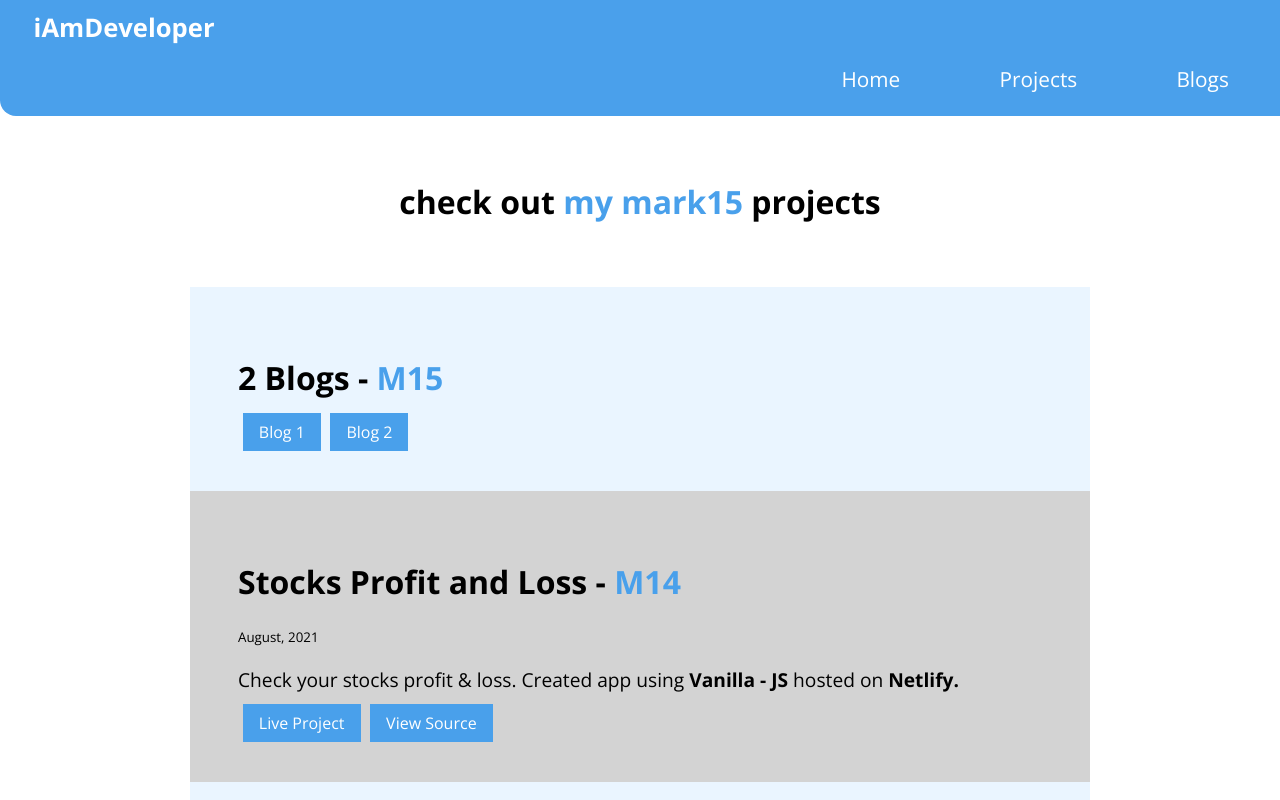
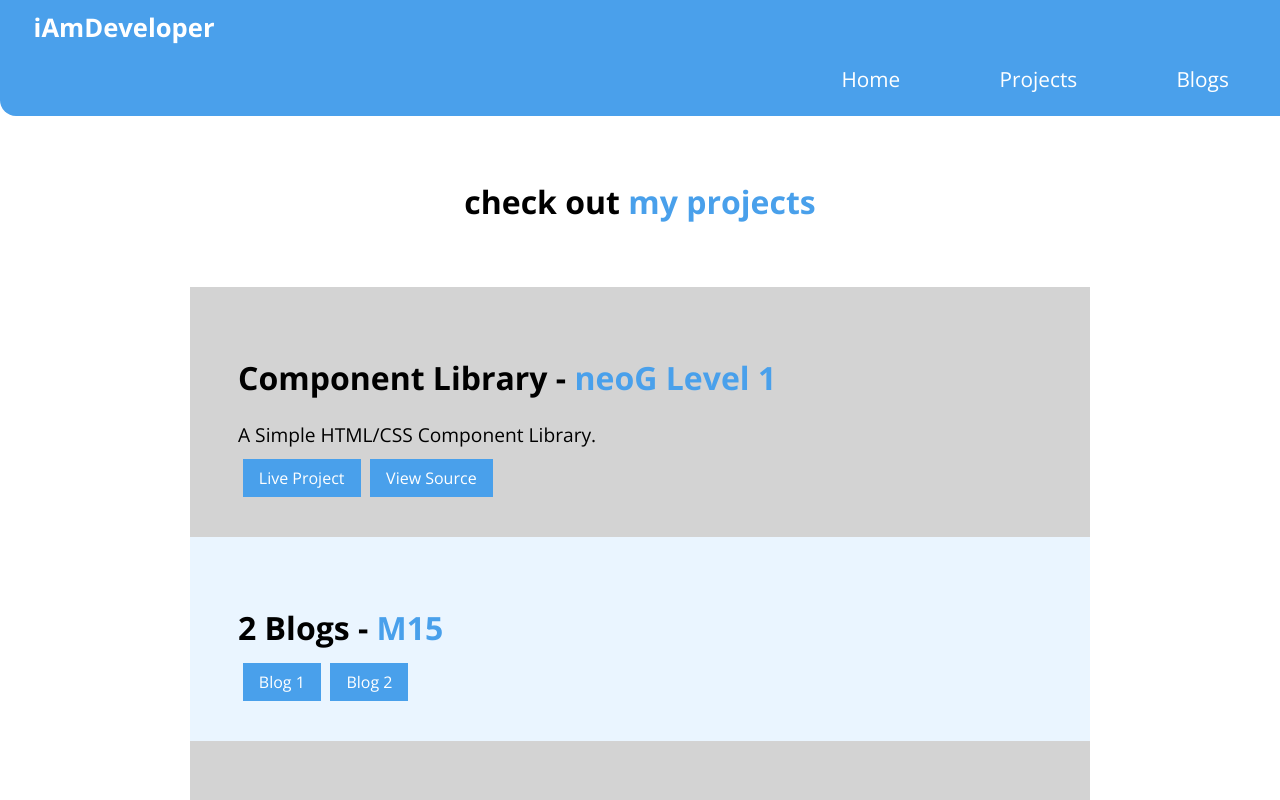
Before and after one commit to way2nizam/nizam-portfolio, a React (Create React App) app: page /mark15 in a window 1280 px wide. Shown: the top 800 px of the page. Built offline with nearby package versions, Linux system fonts and the light colour scheme.

Commit message:
level one first project added

```diff
--- a/src/components/footer.css
+++ b/src/components/footer.css
@@ -1,6 +1,5 @@
-
 .footer {
-    background-color:var(--primary-color);
+  background-color: var(--primary-color);
   padding: 2.5rem;
   text-align: center;
   border-top-right-radius: 1rem;
@@ -17,7 +16,7 @@
   font-size: 1.5rem;
 }
 
-  .footer-list-non-bullet li{
+.footer-list-non-bullet li {
   display: inline;
   padding: 1rem;
 }
--- a/src/components/header.css
+++ b/src/components/header.css
@@ -1,8 +1,7 @@
 .navbar {
   background-color: var(--primary-color);
-    padding: .1rem;
+  padding: 0.1rem;
   border-bottom-left-radius: 1rem;
-
 }
 
 .navbar ul {
@@ -12,14 +11,13 @@
 .nav-brand {
   display: inline-block;
   margin-left: 2rem;
-    padding-top: .5rem;
+  padding-top: 0.5rem;
   font-size: 1.6rem;
   font-weight: bold;
 }
 
 .nav-brand a {
   color: var(--white-color);
-
 }
 
 .navbar-list-non-bullet {
@@ -30,7 +28,7 @@
 .navbar-list-non-bullet li {
   display: inline;
   padding: 0 3rem;
-    margin: .1rem;
+  margin: 0.1rem;
 }
 
 .navbar-list-non-bullet .link {
--- a/src/components/home.css
+++ b/src/components/home.css
@@ -22,7 +22,7 @@ p {
 
 .hero img {
   display: block;
-    margin:auto;
+  margin: auto;
   width: 30%;
 }
 
@@ -37,7 +37,7 @@ p {
 
 .skill-sets li {
   text-align: left;
-    padding: .5rem 0;
+  padding: 0.5rem 0;
 }
 
 .skill-sets span {
@@ -47,14 +47,14 @@ p {
 }
 
 .menu-list {
-    padding: .5rem 0;
+  padding: 0.5rem 0;
 }
 
 .menu-link {
-    padding: .3rem .5rem;
-    margin: .5rem;
+  padding: 0.3rem 0.5rem;
+  margin: 0.5rem;
   background-color: var(--primary-color);
-    border:.1rem solid var(--primary-color);
+  border: 0.1rem solid var(--primary-color);
   color: var(--white-color);
   font-size: 1rem;
   font-weight: bold;
--- a/src/components/mark15.js
+++ b/src/components/mark15.js
@@ -9,11 +9,33 @@ const mark15 = () => {
       <Header />
       <div class='projects-container'>
         <h1 className='title-heading'>
-          check out <span class='title-heading-inverted'>my mark15 </span>
-          projects
+          check out <span class='title-heading-inverted'>my projects </span>
         </h1>
 
         <ul class='projects-list-non-bullet'>
+          <li>
+            <div class='ow-list'>
+              <h1>
+                Component Library -<span class='mark'> neoG Level 1</span>
+              </h1>
+              <p>A Simple HTML/CSS Component Library.</p>
+
+              <a
+                class='link link-primary'
+                href='https://nyaa-ui.netlify.app/'
+                target='_blank'
+                rel='noreferrer'>
+                Live Project
+              </a>
+              <a
+                class='link link-secondary'
+                href='https://github.com/way2nizam/nyaa-ui'
+                target='_blank'
+                rel='noreferrer'>
+                View Source
+              </a>
+            </div>
+          </li>
           <li>
             <div class='w-list'>
               <h1>
--- a/src/components/projects.css
+++ b/src/components/projects.css
@@ -13,7 +13,7 @@
 }
 
 .title-heading-inverted {
-    color:#49a0eb;
+  color: #49a0eb;
 }
 
 .projects-list-non-bullet {
@@ -21,26 +21,27 @@
 }
 
 .w-list {
-    background-color:#EAF5FF;
+  background-color: #eaf5ff;
   padding: 3rem;
 }
 
 .ow-list {
-    background-color:lightgray;
+  background-color: lightgray;
   padding: 3rem;
 }
 
-.w-list .link, .ow-list .link {
+.w-list .link,
+.ow-list .link {
   background-color: #49a0eb;
   color: white;
-    padding: .5rem 1rem;
-    margin: 0rem .3rem;
+  padding: 0.5rem 1rem;
+  margin: 0rem 0.3rem;
 }
 
 .w-list ol {
-    margin-top: .5rem;
+  margin-top: 0.5rem;
 }
 
 .mark {
-    color:#49a0eb;
+  color: #49a0eb;
 }
```
Also changed, not shown: 1 other file (tests, documents, lock files or other folders). Lines whose indentation alone changed are shown as unchanged.
